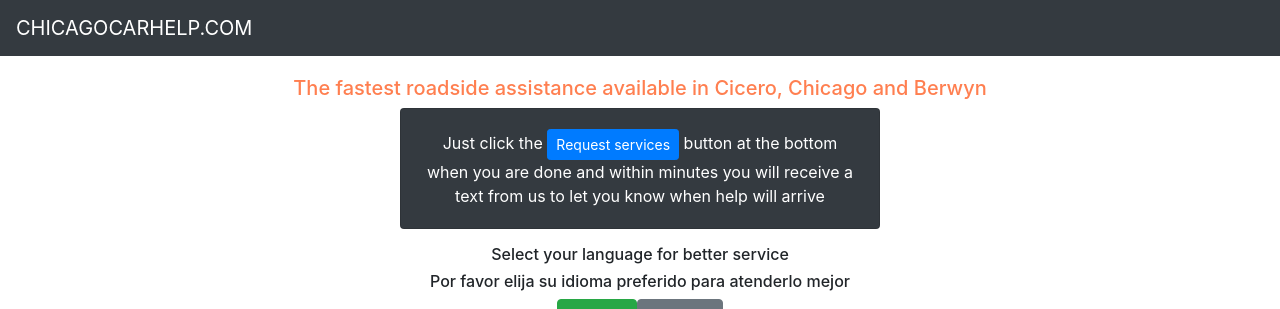
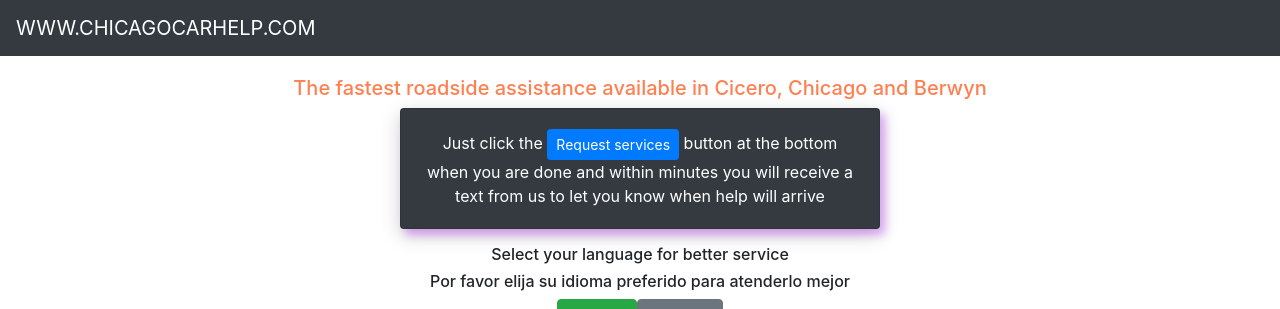
Before and after one commit to silvano905/car, a Django app: template helper/templates/helper/services.html in a window 1280 px wide. Shown: the top 309 px of the page. Run offline with Django 3.2, Linux system fonts and the light colour scheme; the template is opened without the code that fills it: values that come from a table or form of the project are taken from there, others are empty; data comes from the database, SQL or seed files in the repository; both versions use the stored data as it was after the commit; some libraries are stand-ins or nearby versions.

Commit message:
11/30/18-2

```diff
--- a/helper/static/css/my_style.css
+++ b/helper/static/css/my_style.css
@@ -46,6 +46,27 @@
     height: 150px;
     padding-top: 35px
 }
+
+
+.business{
+    width: 300px;
+    height: 100px;
+    background-color: #cc1111;
+    border-radius: 5px;
+    box-shadow: 5px 6px 8px 0 rgba(252,0,29, 0.5), 0 6px 20px 0 rgba(0, 0, 0, 0.19);
+    margin-bottom: 70px;
+}
+.business_white{
+    color: white;
+}
+
+
+.purple_shadow{
+    max-width: 30rem;
+    box-shadow: 5px 6px 8px 0 rgba(165,11,252,0.3), 0 6px 20px 0 rgba(0, 0, 0, 0.19);
+}
+
+
 @media screen and (max-width: 600px){
     .card_width{
         width: 16rem;
--- a/helper/templates/helper/espanol.html
+++ b/helper/templates/helper/espanol.html
@@ -1,5 +1,5 @@
     <h5 style="color: coral">La asistencia en carretera más rápida disponible en Cicero, Chicago y Berwyn</h5>
-        <div class="card text-white bg-dark mb-3" style="max-width: 30rem;">
+        <div class="card text-white bg-dark mb-3 purple_shadow">
   <div class="card-body">
     <p class="card-text">Simplemente haga clic en el servicio que requiere y en unos minutos recibirá un mensaje nuestro para informarle cuándo llegará la ayuda. No tiene que ingresar la dirección.</p>
   </div>
@@ -30,7 +30,7 @@
         <div class="row">
             {% if not x.keys %}
             <div class="col-lg-6 col-12">
-                <div class="card_width card border border-primary">
+                <div class="card_width card purple_shadow">
                     <img class="card-img-top" src="http://drive.google.com/uc?export=view&id=1hvnEzsaDx3r6ajQsnU3HpNLKFxxi9ejo" alt="keys">
 
                   <div class="card-body">
@@ -48,7 +48,7 @@
         {% else %}
 
             <div class="col-lg-6 col-12">
-                <div class="card_width card border border-primary">
+                <div class="card_width card purple_shadow">
                     <div class="card-img-caption">
                         <div class="card-text"><h1 class="added">agregado</h1></div>
                         <img class="card-img-top" src="http://drive.google.com/uc?export=view&id=1hvnEzsaDx3r6ajQsnU3HpNLKFxxi9ejo" alt="keys">
@@ -66,7 +66,7 @@
 
         {% if not x.freeze %}
             <div class="col-lg-6 col-12">
-                <div class="card_width card border border-primary">
+                <div class="card_width card purple_shadow">
                     <img class="card-img-top" src="http://drive.google.com/uc?export=view&id=13ZeJm6-2HmxX7naqydz9Wsy_FVp_wsWv" alt="frozen">
 
                   <div class="card-body">
@@ -83,7 +83,7 @@
             </div>
         {% else %}
             <div class="col-lg-6 col-12">
-                <div class="card_width card border border-primary">
+                <div class="card_width card purple_shadow">
                     <div class="card-img-caption">
                         <div class="card-text"><h1 class="added">agregado</h1></div>
                     <img class="card-img-top" src="http://drive.google.com/uc?export=view&id=13ZeJm6-2HmxX7naqydz9Wsy_FVp_wsWv" alt="frozen">
@@ -103,7 +103,7 @@
 
         {% if not x.battery %}
             <div class="col-lg-6 col-12">
-                <div class="card_width card border border-primary">
+                <div class="card_width card purple_shadow">
                     <img class="card-img-top" src="http://drive.google.com/uc?export=view&id=1tjeNkV-Fyy5Zm0-lbdIitDTiLB3muG4c" alt="battery">
 
                   <div class="card-body">
@@ -120,7 +120,7 @@
             </div>
         {% else %}
                         <div class="col-lg-6 col-12">
-                <div class="card_width card border border-primary">
+                <div class="card_width card purple_shadow">
                     <div class="card-img-caption">
                         <div class="card-text"><h1 class="added">Agregado</h1></div>
                     <img class="card-img-top" src="http://drive.google.com/uc?export=view&id=1tjeNkV-Fyy5Zm0-lbdIitDTiLB3muG4c" alt="battery">
@@ -140,7 +140,7 @@
 
         {% if not x.gas %}
             <div class="col-lg-6 col-12">
-                <div class="card_width card border border-primary">
+                <div class="card_width card purple_shadow">
                     <img class="card-img-top" src="http://drive.google.com/uc?export=view&id=1Nycz1Z6dBJqZP8kC9CR_xCsv_g6yi0b9" alt="fuel">
 
                   <div class="card-body">
@@ -158,7 +158,7 @@
         {% else %}
 
                         <div class="col-lg-6 col-12">
-                <div class="card_width card border border-primary">
+                <div class="card_width card purple_shadow">
                                         <div class="card-img-caption">
                         <div class="card-text"><h1 class="added">Agregado</h1></div>
                     <img class="card-img-top" src="http://drive.google.com/uc?export=view&id=1Nycz1Z6dBJqZP8kC9CR_xCsv_g6yi0b9" alt="fuel">
@@ -176,7 +176,7 @@
         {% endif %}
         {% if not x.tire %}
             <div class="col-lg-6 col-12">
-                <div class="card_width_tire card border border-primary">
+                <div class="card_width_tire card purple_shadow">
                     <img class="card-img-top" src="http://drive.google.com/uc?export=view&id=1Ei_BiAqGkn_OT-zt3p64Q_Nv6hJhwqBV" alt="tire">
 
                   <div class="card-body">
@@ -198,7 +198,7 @@
             </div>
         {% else %}
             <div class="col-lg-6 col-12">
-                <div class="card_width_tire card border border-primary">
+                <div class="card_width_tire card purple_shadow">
                     <div class="card-img-caption">
                         <div class="card-text"><h1 class="added">agregado</h1></div>
                     <img class="card-img-top" src="http://drive.google.com/uc?export=view&id=1Ei_BiAqGkn_OT-zt3p64Q_Nv6hJhwqBV" alt="tire">
--- a/helper/templates/helper/services.html
+++ b/helper/templates/helper/services.html
@@ -22,17 +22,33 @@
 <body class="main">
 <nav class="navbar navbar-expand-lg navbar-dark bg-dark">
 
-    <a class="navbar-brand" href="{% url 'help:services'%}">CHICAGOCARHELP.COM
+    <a class="navbar-brand" href="{% url 'help:services'%}">WWW.CHICAGOCARHELP.COM
     </a>
 </nav>
 
 
 {% block body_block %}
+
 <div class="top_margin container" align="center">
 
 
 
+    {% if berenise %}
+    <div align="center">
+        <div class="business">
+            <h1  class="business_white">Sorry we are closed</h1>
+            <h3>{{ vacations }}</h3>
+        </div>
+    </div>
+        {% elif display_message %}
+            <div align="center">
+            <div  class="business">
+                <h1 class="business_white">{{ we_are_closed }}</h1>
+                <h3>Open tomorrow at 5AM</h3>
+            </div>
+            </div>
 
+    {% endif %}
 
 
 
@@ -40,8 +56,8 @@
     {% if x.language == 'english' %}
             <h5 style="color: coral">The fastest roadside assistance available in Cicero, Chicago and Berwyn</h5>
 
-        <div class="card text-white bg-dark mb-3" style="max-width: 30rem;">
-  <div class="card-body">
+        <div class="card text-white bg-dark mb-3 purple_shadow">
+  <div class="card-body" style="">
     <p class="card-text">Just click the <button type="button" class="btn btn-primary btn-sm">Request services</button> button at the bottom when you are done and within minutes you will receive a text from us to let you know when help will arrive</p>
   </div>
 </div>
@@ -70,7 +86,7 @@
         <div class="row">
             {% if not x.keys %}
             <div class="col-lg-6 col-12">
-                <div class="card_width card border border-primary">
+                <div class="card_width card purple_shadow">
                     <img class="card-img-top" src="http://drive.google.com/uc?export=view&id=1hvnEzsaDx3r6ajQsnU3HpNLKFxxi9ejo" alt="keys">
 
                   <div class="card-body">
@@ -89,7 +105,7 @@
         {% else %}
 
             <div class="col-lg-6 col-12">
-                <div class="card_width card border border-primary">
+                <div class="card_width card purple_shadow">
                     <div class="card-img-caption">
                         <div class="card-text"><h1 class="added">Added</h1></div>
                         <img class="card-img-top" src="http://drive.google.com/uc?export=view&id=1hvnEzsaDx3r6ajQsnU3HpNLKFxxi9ejo" alt="keys">
@@ -107,7 +123,7 @@
 
         {% if not x.freeze %}
             <div class="col-lg-6 col-12">
-                <div class="card_width card border border-primary">
+                <div class="card_width card purple_shadow">
                     <img class="card-img-top" src="http://drive.google.com/uc?export=view&id=13ZeJm6-2HmxX7naqydz9Wsy_FVp_wsWv" alt="frozen">
 
                   <div class="card-body">
@@ -125,7 +141,7 @@
             </div>
         {% else %}
             <div class="col-lg-6 col-12">
-                <div class="card_width card border border-primary">
+                <div class="card_width card purple_shadow">
                     <div class="card-img-caption">
                         <div class="card-text"><h1 class="added">Added</h1></div>
                     <img class="card-img-top" src="http://drive.google.com/uc?export=view&id=13ZeJm6-2HmxX7naqydz9Wsy_FVp_wsWv" alt="frozen">
@@ -145,7 +161,7 @@
 
         {% if not x.battery %}
             <div class="col-lg-6 col-12">
-                <div class="card_width card border border-primary">
+                <div class="card_width card purple_shadow">
                     <img class="card-img-top" src="http://drive.google.com/uc?export=view&id=1tjeNkV-Fyy5Zm0-lbdIitDTiLB3muG4c" alt="battery">
 
                   <div class="card-body">
@@ -163,7 +179,7 @@
             </div>
         {% else %}
                         <div class="col-lg-6 col-12">
-                <div class="card_width card border border-primary">
+                <div class="card_width card purple_shadow">
                     <div class="card-img-caption">
                         <div class="card-text"><h1 class="added">Added</h1></div>
                     <img class="card-img-top" src="http://drive.google.com/uc?export=view&id=1tjeNkV-Fyy5Zm0-lbdIitDTiLB3muG4c" alt="battery">
@@ -183,7 +199,7 @@
 
         {% if not x.gas %}
             <div class="col-lg-6 col-12">
-                <div class="card_width card border border-primary">
+                <div class="card_width card purple_shadow">
                     <img class="card-img-top" src="http://drive.google.com/uc?export=view&id=1Nycz1Z6dBJqZP8kC9CR_xCsv_g6yi0b9" alt="fuel">
 
                   <div class="card-body">
@@ -201,7 +217,7 @@
         {% else %}
 
                         <div class="col-lg-6 col-12">
-                <div class="card_width card border border-primary">
+                <div class="card_width card purple_shadow">
                                         <div class="card-img-caption">
                         <div class="card-text"><h1 class="added">Added</h1></div>
                     <img class="card-img-top" src="http://drive.google.com/uc?export=view&id=1Nycz1Z6dBJqZP8kC9CR_xCsv_g6yi0b9" alt="fuel">
@@ -220,7 +236,7 @@
 
         {% if not x.tire %}
             <div class="col-lg-6 col-12">
-                <div class="card_width_tire card border border-primary">
+                <div class="card_width_tire card purple_shadow">
                     <img class="card-img-top" src="http://drive.google.com/uc?export=view&id=1Ei_BiAqGkn_OT-zt3p64Q_Nv6hJhwqBV" alt="tire">
 
                   <div class="card-body">
@@ -245,7 +261,7 @@
             </div>
         {% else %}
             <div class="col-lg-6 col-12">
-                <div class="card_width card border border-primary">
+                <div class="card_width card purple_shadow">
                     <div class="card-img-caption">
                         <div class="card-text"><h1 class="added">Added</h1></div>
                     <img class="card-img-top" src="http://drive.google.com/uc?export=view&id=1Ei_BiAqGkn_OT-zt3p64Q_Nv6hJhwqBV" alt="tire">
@@ -270,7 +286,7 @@
         </div>
 
                 <div class="top_margin">
-            <div align="center"><h3 style="color: #cc1111">Please turn on your location to get your current location</h3></div>
+            <div align="center"><h3 style="color: #cc1111">Please turn on your location to automatically get your address</h3></div>
             <div id="map" class="bottom_margin top_margin"></div>
         </div>
 
@@ -303,6 +319,8 @@
     {% include 'helper/espanol.html'%}
     {% endif %}
 {% endfor %}
+
+
 
 
 {% endblock %}
@@ -354,9 +372,10 @@
     <script src="https://cdnjs.cloudflare.com/ajax/libs/popper.js/1.14.3/umd/popper.min.js" integrity="sha384-ZMP7rVo3mIykV+2+9J3UJ46jBk0WLaUAdn689aCwoqbBJiSnjAK/l8WvCWPIPm49" crossorigin="anonymous"></script>
     <script src="https://stackpath.bootstrapcdn.com/bootstrap/4.1.3/js/bootstrap.min.js" integrity="sha384-ChfqqxuZUCnJSK3+MXmPNIyE6ZbWh2IMqE241rYiqJxyMiZ6OW/JmZQ5stwEULTy" crossorigin="anonymous"></script>
 
-
 <script>
 $(document).ready(function(){
+
+
     $('#sell').change(function() {
         var value = $('#sell :selected').val();
         $('#total').text(70+(29*value));
--- a/helper/templates/helper/thankyou.html
+++ b/helper/templates/helper/thankyou.html
@@ -10,13 +10,13 @@
             <h5 style="color: #0005cc">We accept credit/debit card, cash or Venmo</h5>
             <h5 style="color: #0005cc">You will be charged when your service has been completed</h5>
     </div>
-    <div class="container"><h4 class="centered">Thank you for choosing CHICAGOCARHELP.COM for your road side assistance. I will arrive in a few minutes.</h4></div>
+    <div class="container"><h4 class="centered">Thank you for choosing WWW.CHICAGOCARHELP.COM for your road side assistance. I will arrive in a few minutes.</h4></div>
     {% else %}
     <div align="center">
                 <h5 style="color: #0005cc">Aceptamos tarjeta de crédito / débito, efectivo o Venmo.</h5>
             <h5 style="color: #0005cc">Se le cobrará cuando su servicio haya sido completado</h5>
     </div>
-    <div class="container"><h4 class="centered">Gracias por elegir carhelper para su asistencia en carretera. Llegaré en unos minutos.</h4></div>
+    <div class="container"><h4 class="centered">Gracias por elegir WWW.CHICAGOCARHELP.COM para su asistencia en carretera. Llegaré en unos minutos.</h4></div>
 {% endif %}
 
 {% endblock %}
```
Also changed, not shown: helper/views.py (+33 -3 lines), db.sqlite3.
